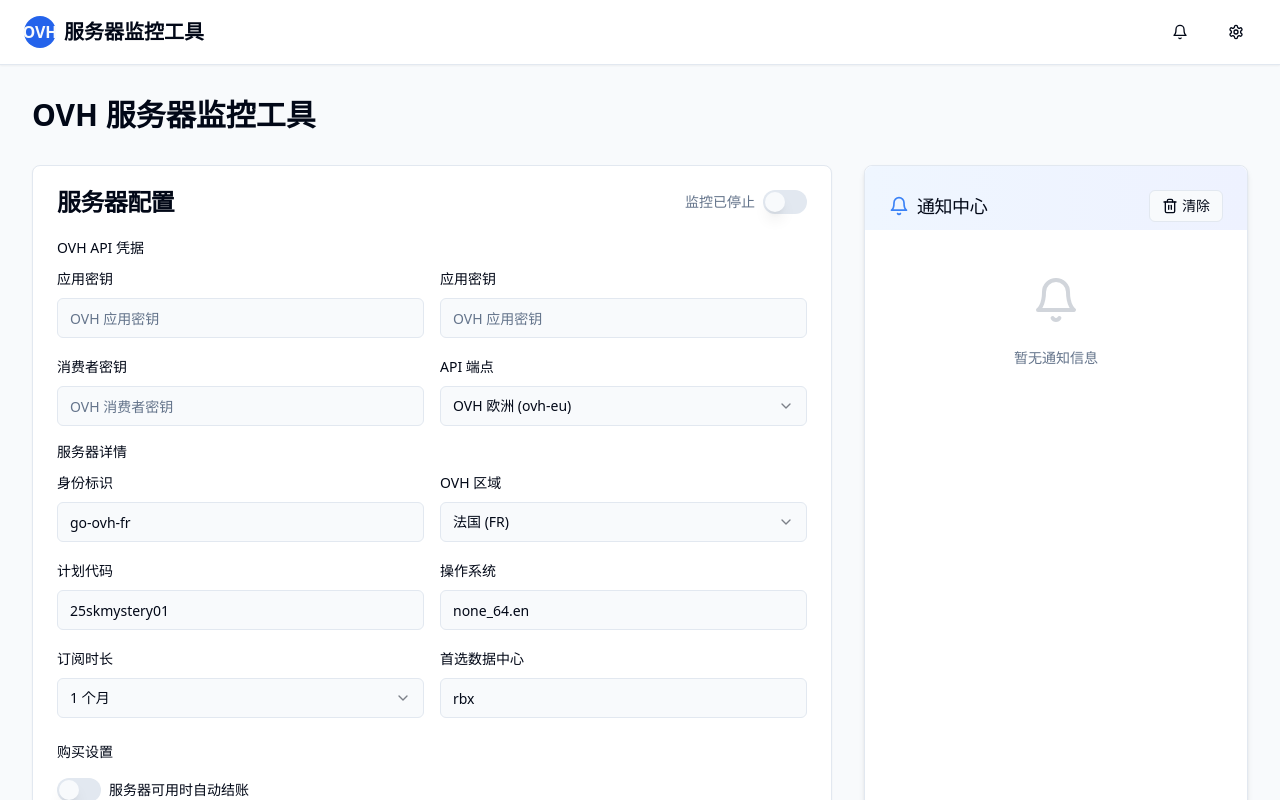
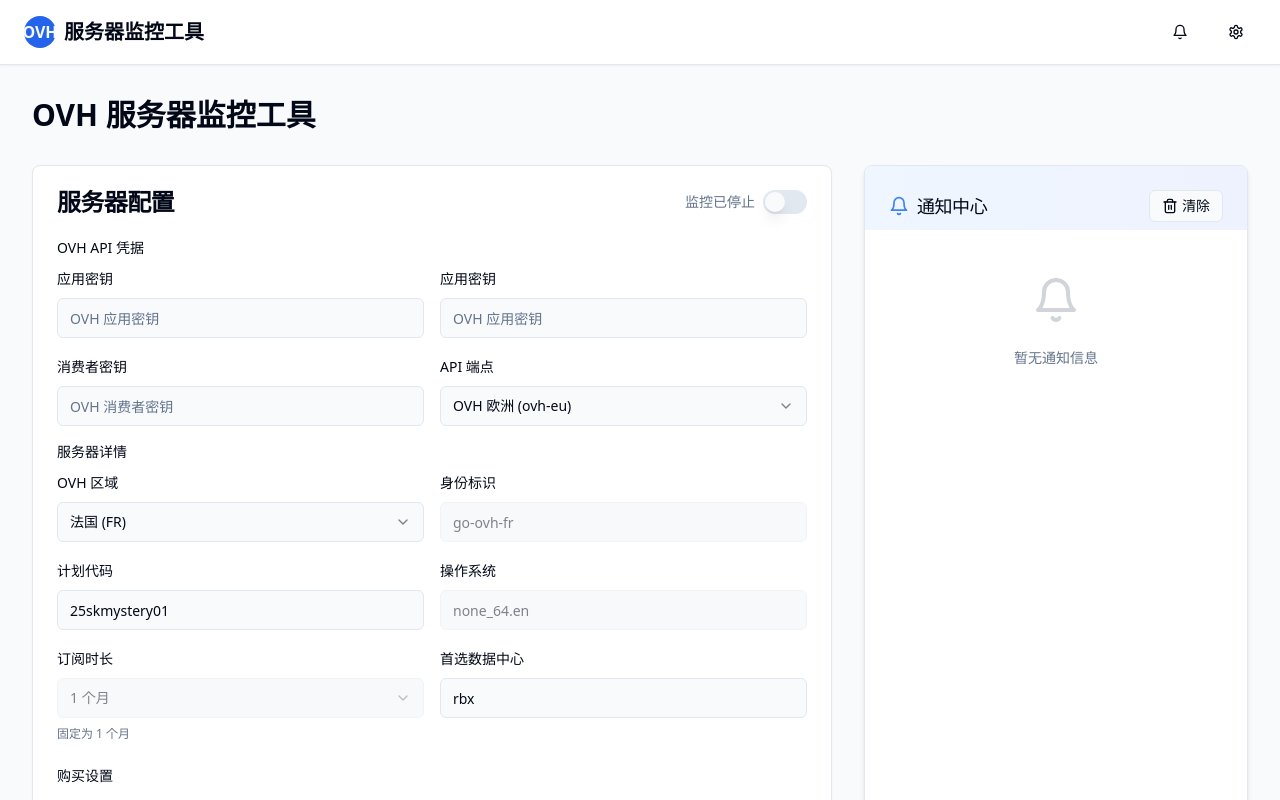
Before and after one commit to meiguodashiguan/ovh-server-sniper-bot, a React (Vite) app: page / in a window 1280 px wide. Shown: the top 800 px of the page. Built offline with nearby package versions, Linux system fonts and the light colour scheme.

Commit message:
feat: Lock OS and Duration, auto-set identity
Lock the OS and Duration fields in the server form. Automatically set the identity based on the selected OVH zone.

```diff
--- a/src/components/ServerForm.tsx
+++ b/src/components/ServerForm.tsx
@@ -37,7 +37,17 @@ const ServerForm: React.FC<ServerFormProps> = ({ onSubmit, isRunning, onToggleMo
   };
 
   const handleSelectChange = (name: string, value: string) => {
-    setFormData(prev => ({ ...prev, [name]: value }));
+    if (name === "zone") {
+      // 当区域改变时，自动更新身份标识
+      const newIdentity = `go-ovh-${value.toLowerCase()}`;
+      setFormData(prev => ({
+        ...prev,
+        [name]: value,
+        identity: newIdentity
+      }));
+    } else {
+      setFormData(prev => ({ ...prev, [name]: value }));
+    }
   };
 
   const handleSwitchChange = (name: string, checked: boolean) => {
@@ -80,6 +90,11 @@ const ServerForm: React.FC<ServerFormProps> = ({ onSubmit, isRunning, onToggleMo
     { value: "P6M", label: "6 个月" },
     { value: "P12M", label: "12 个月" }
   ];
+
+  // 固定的操作系统值
+  const fixedOs = "none_64.en";
+  // 固定的订阅时长值
+  const fixedDuration = "P1M";
 
   return (
     <Card>
@@ -159,16 +174,6 @@ const ServerForm: React.FC<ServerFormProps> = ({ onSubmit, isRunning, onToggleMo
             <h3 className="text-sm font-medium">服务器详情</h3>
             <div className="grid grid-cols-1 md:grid-cols-2 gap-4">
               <div className="space-y-2">
-                <Label htmlFor="identity">身份标识</Label>
-                <Input
-                  id="identity"
-                  name="identity"
-                  placeholder="您的身份标签"
-                  value={formData.identity}
-                  onChange={handleChange}
-                />
-              </div>
-              <div className="space-y-2">
                 <Label htmlFor="zone">OVH 区域</Label>
                 <Select
                   value={formData.zone}
@@ -187,6 +192,18 @@ const ServerForm: React.FC<ServerFormProps> = ({ onSubmit, isRunning, onToggleMo
                 </Select>
               </div>
               <div className="space-y-2">
+                <Label htmlFor="identity">身份标识</Label>
+                <Input
+                  id="identity"
+                  name="identity"
+                  placeholder="自动生成的身份标签"
+                  value={formData.identity}
+                  onChange={handleChange}
+                  disabled
+                  className="bg-gray-100"
+                />
+              </div>
+              <div className="space-y-2">
                 <Label htmlFor="planCode">计划代码</Label>
                 <Input
                   id="planCode"
@@ -202,18 +219,19 @@ const ServerForm: React.FC<ServerFormProps> = ({ onSubmit, isRunning, onToggleMo
                   id="os"
                   name="os"
                   placeholder="操作系统代码"
-                  value={formData.os}
-                  onChange={handleChange}
+                  value={fixedOs}
+                  disabled
+                  className="bg-gray-100"
                 />
               </div>
               <div className="space-y-2">
                 <Label htmlFor="duration">订阅时长</Label>
                 <Select
-                  value={formData.duration}
-                  onValueChange={(value) => handleSelectChange("duration", value)}
+                  value={fixedDuration}
+                  disabled
                 >
-                  <SelectTrigger>
-                    <SelectValue placeholder="选择时长" />
+                  <SelectTrigger className="bg-gray-100">
+                    <SelectValue placeholder="固定 1 个月" />
                   </SelectTrigger>
                   <SelectContent>
                     {durationOptions.map(option => (
@@ -223,6 +241,7 @@ const ServerForm: React.FC<ServerFormProps> = ({ onSubmit, isRunning, onToggleMo
                     ))}
                   </SelectContent>
                 </Select>
+                <p className="text-xs text-muted-foreground">固定为 1 个月</p>
               </div>
               <div className="space-y-2">
                 <Label htmlFor="datacenter">首选数据中心</Label>
```
